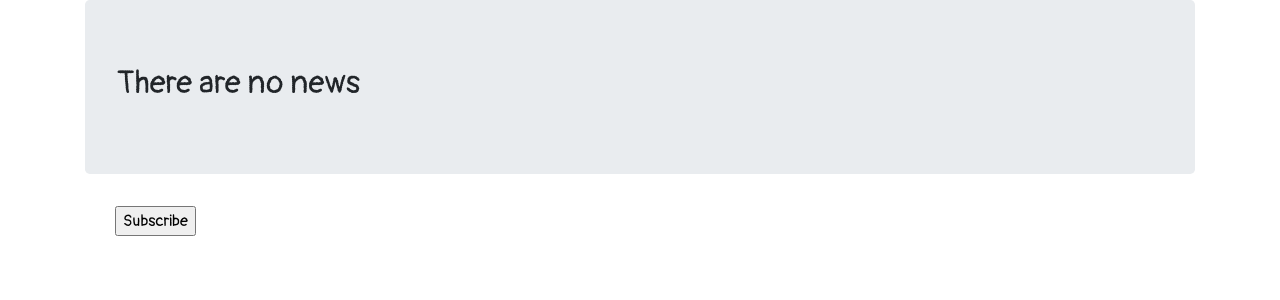
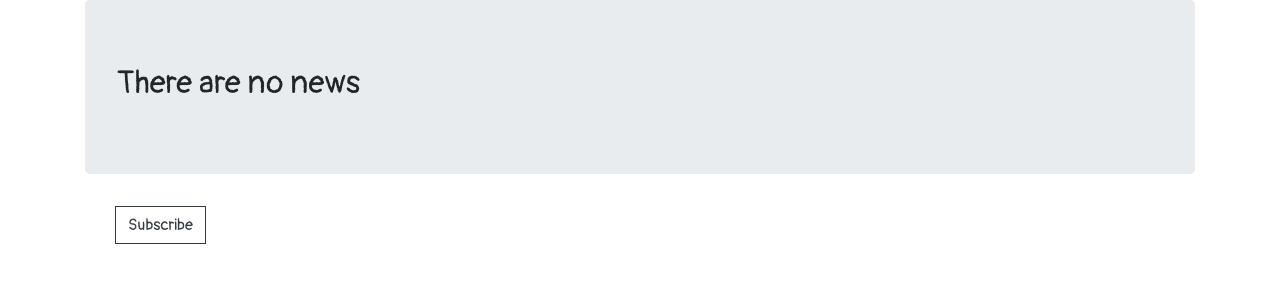
Before and after one commit to isnakolah/moringa-tribune, a Django app: page /all-news/ in a window 1280 px wide. Shown: the part 56-356 px from the top of the page. Run offline with Django 3.2, Linux system fonts and the light colour scheme; data that the repository does not hold is empty; some libraries are stand-ins or nearby versions.

Commit message:
fix subscribe to newsletter

```diff
--- a/news/templates/news/index.html
+++ b/news/templates/news/index.html
@@ -59,13 +59,11 @@
     {% endfor %}
 
     <!-- Looping trough news end -->
-    <div class="container-fluid">
-      <form action="{% url 'news:news_today' %}" method="post">
+    <div class="container-fluid row">
+      <form action="{% url 'news:news_today' %}" method="post" class="form col-md-6">
         {% csrf_token %}
-        {% for field in form %}
-          {% bootstrap_field field %}
-        {% endfor %}
-        <input type="submit" value="Subscribe">
+        {% bootstrap_form letter_form layout='inline' class='rounded-0' %}
+        <input type="submit" value="Subscribe" class="btn btn-outline-dark rounded-0">
       </form>
     </div>
   </div>
--- a/news/views.py
+++ b/news/views.py
@@ -13,7 +13,11 @@
     if request.method == 'POST':
         form = NewsLetterForm(request.POST)
         if form.is_valid():
-            print('valid')
+            name = form.cleaned_data['your_name']
+            email = form.cleaned_data['email']
+            recipient = NewsLetterRecipients(name=name, email=email)
+            recipient.save()
+            HttpResponseRedirect('news_today')
         else:
             form = NewsLetterForm()
 
```
